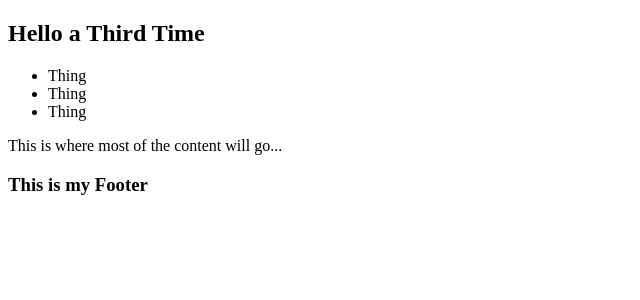
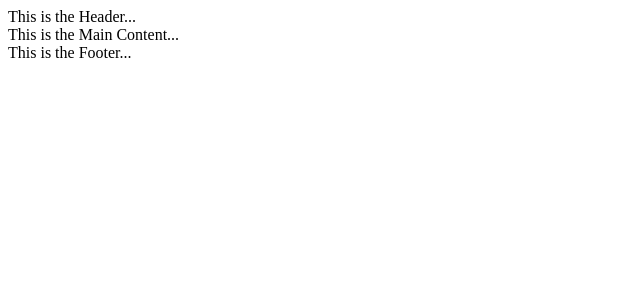
Before and after one commit to sulemanbutt5/React-JS-Tutorial, a React (Create React App) app: page / in a window 1280 px wide. Shown: the top 300 px of the page, without its empty margins (0-640 px from the left). Built offline with nearby package versions, Linux system fonts and the light colour scheme.

Commit message:
Parent/Child  Component Practice

```diff
--- a/src/App.js
+++ b/src/App.js
@@ -1,23 +1,14 @@
 import React from "react"
+import Header from "./components/Header"
+import MainContent from "./components/MainContent"
+import Footer from "./components/Footer"
 
- import Footer from "./Footer"
 function App()
 {
-    return (
+    return(
         <div>
-            <nav>
-                <h1>
-                    Hello a Third Time
-                </h1>
-                <ul>
-                    <li>Thing </li>
-                    <li>Thing </li>
-                    <li>Thing </li>
-                </ul>
-            </nav>
-            <main>
-                This is where most of the content will go...
-            </main>
+            <Header/>
+            <MainContent/>
             <Footer/>
         </div>
     )
--- a/src/Footer.js
+++ b/src/components/Footer.js
@@ -4,9 +4,7 @@ function Footer()
 {
     return (
         <footer>
-            <h3>
-            This is my Footer
-            </h3>
+            This is the Footer...
         </footer>
     )
 
--- /dev/null
+++ b/src/components/Header.js
@@ -0,0 +1,13 @@
+import React from "react"
+
+function Header()
+{
+    return (
+        <header>
+            This is the Header...
+        </header>
+    )
+
+}
+
+export default Header
--- /dev/null
+++ b/src/components/MainContent.js
@@ -0,0 +1,13 @@
+import React from "react"
+
+function MainContent()
+{
+    return (
+        <main>
+            This is the Main Content...
+        </main>
+    )
+
+}
+
+export default MainContent
--- a/src/index.js
+++ b/src/index.js
@@ -1,5 +1,6 @@
 import React from "react"
 import ReactDom from "react-dom"
+
 import App from "./App"
 
 ReactDom.render(<App/>,document.getElementById("root"))
```
Also changed, not shown: src/components/MyInfo.js (deleted, +0 -25 lines).
